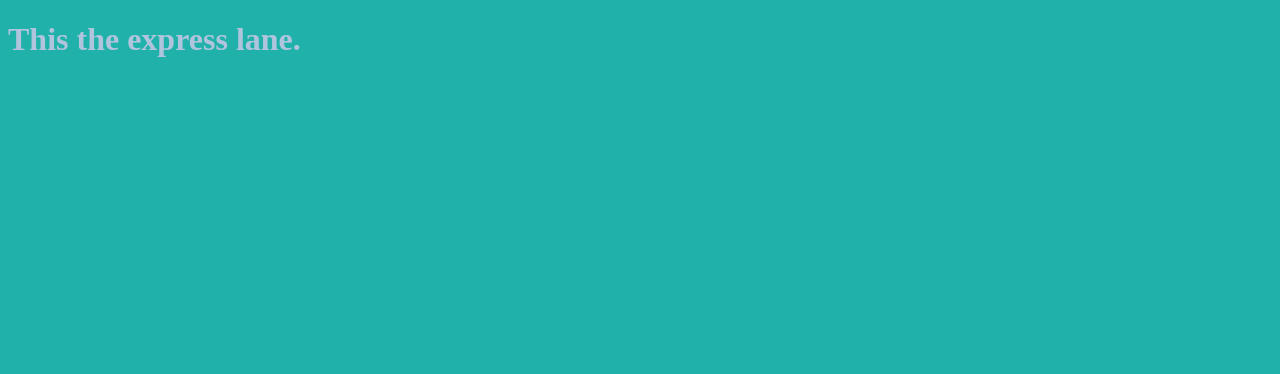
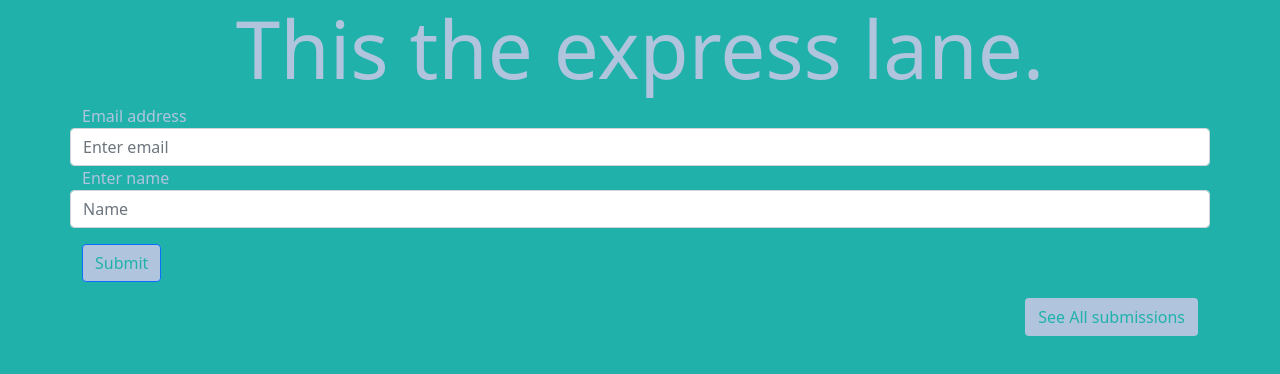
Before and after one commit to ethanjd23/express-fun, a website: page public/index.html in a window 1280 px wide. Drawn offline with nearby package versions, Linux system fonts and the light colour scheme.

Commit message:
Finished

```diff
--- a/package.json
+++ b/package.json
@@ -9,6 +9,7 @@
   "author": "Ethan Delcambre",
   "license": "ISC",
   "dependencies": {
+    "body-parser": "^1.19.0",
     "express": "^4.17.1"
   }
 }
--- a/public/css/style.css
+++ b/public/css/style.css
@@ -2,3 +2,8 @@ body {
     background-color: lightseagreen;
     color: lightsteelblue;
 }
+
+.btn {
+    background-color: lightsteelblue;
+    color: lightseagreen;
+}
--- a/public/index.html
+++ b/public/index.html
@@ -1,17 +1,51 @@
 <!DOCTYPE html>
 <html lang="en">
-<head>
-    <meta charset="UTF-8">
-    <meta http-equiv="X-UA-Compatible" content="IE=edge">
-    <meta name="viewport" content="width=device-width, initial-scale=1.0">
+  <head>
+    <meta charset="UTF-8" />
+    <meta http-equiv="X-UA-Compatible" content="IE=edge" />
+    <meta name="viewport" content="width=device-width, initial-scale=1.0" />
     <title>ExpressHTML</title>
     <!-- CSS -->
-    <link rel="stylesheet" href="./css/style.css">
-</head>
-<body>
-    <h1>This the express lane.</h1>
+    <link
+      href="https://cdn.jsdelivr.net/npm/bootstrap@5.0.0-beta2/dist/css/bootstrap.min.css"
+      rel="stylesheet"
+      integrity="sha384-BmbxuPwQa2lc/FVzBcNJ7UAyJxM6wuqIj61tLrc4wSX0szH/Ev+nYRRuWlolflfl"
+      crossorigin="anonymous"
+    />
+    <link rel="stylesheet" href="./css/style.css" />
+  </head>
+  <body>
+    <h1 class="display-1 text-center">This the express lane.</h1>
+
+    <form action="/formsubmissions" method="POST" class="container">
+      <div class="form-group row justify-content-center">
+        <label for="exampleInputEmail1">Email address</label>
+        <input
+          type="email"
+          name="email"
+          class="form-control"
+          id="exampleInputEmail1"
+          aria-describedby="emailHelp"
+          placeholder="Enter email"
+        />
+      </div>
+      <div class="form-group row justify-content-center">
+        <label for="exampleInputname1">Enter name</label>
+        <input
+          type="text"
+          name="name"
+          class="form-control"
+          id="exampleInputname1"
+          placeholder="Name"
+        />
+      </div>
+      <button type="submit" value="Submit Form" class="btn btn-primary mx-0 my-3">Submit</button>
+    </form>
+    <form action="/submissions.json" method="GET" class="container d-flex justify-content-end">
+        <button type="submit" value="See submissions" class="btn" >See All submissions</button>
+    </form>
 
     <!-- scripts -->
     <script src="./js/app.js"></script>
-</body>
+  </body>
 </html>
--- /dev/null
+++ b/public/submissions.json
@@ -0,0 +1 @@
+[{"email":"cat@friskies.com","name":"Whiskers"}]
```
Also changed, not shown: server/server.js (+30 -10 lines).
